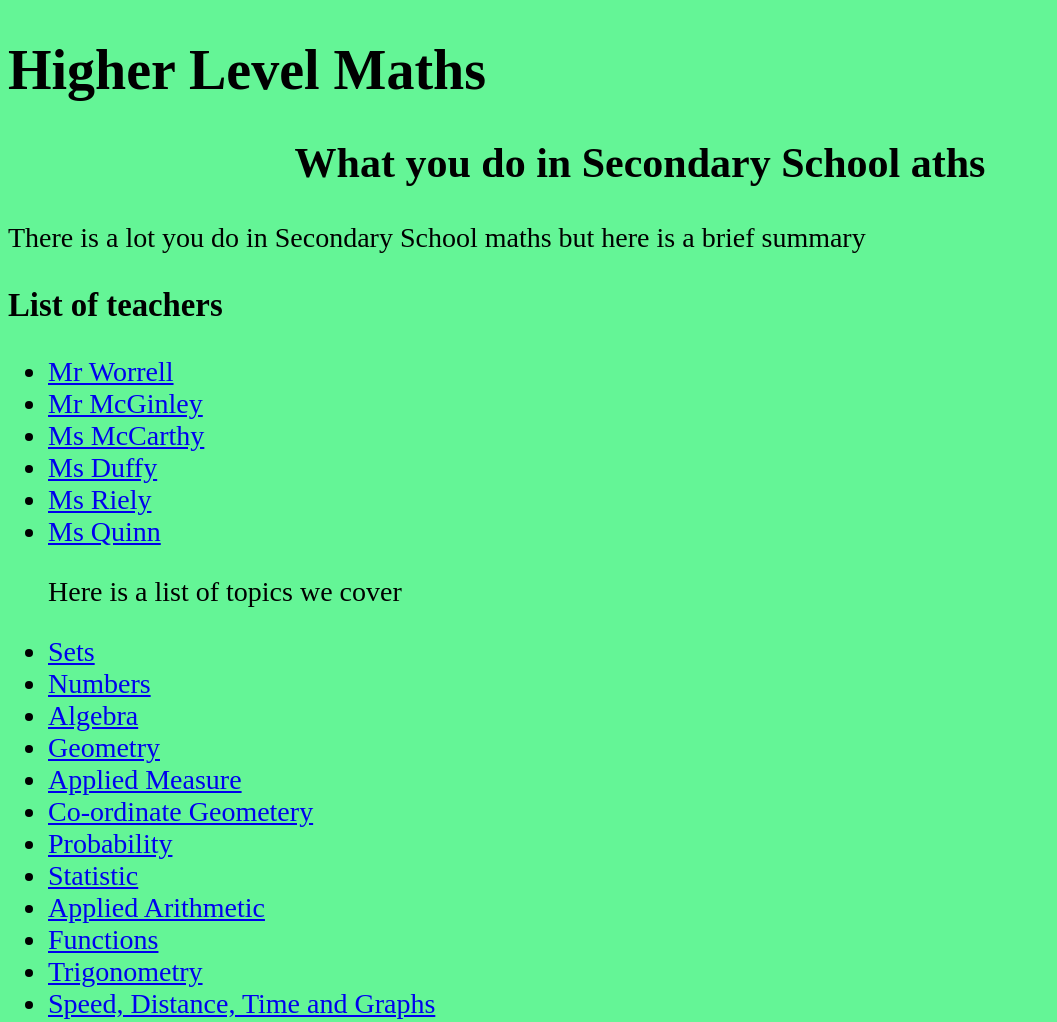
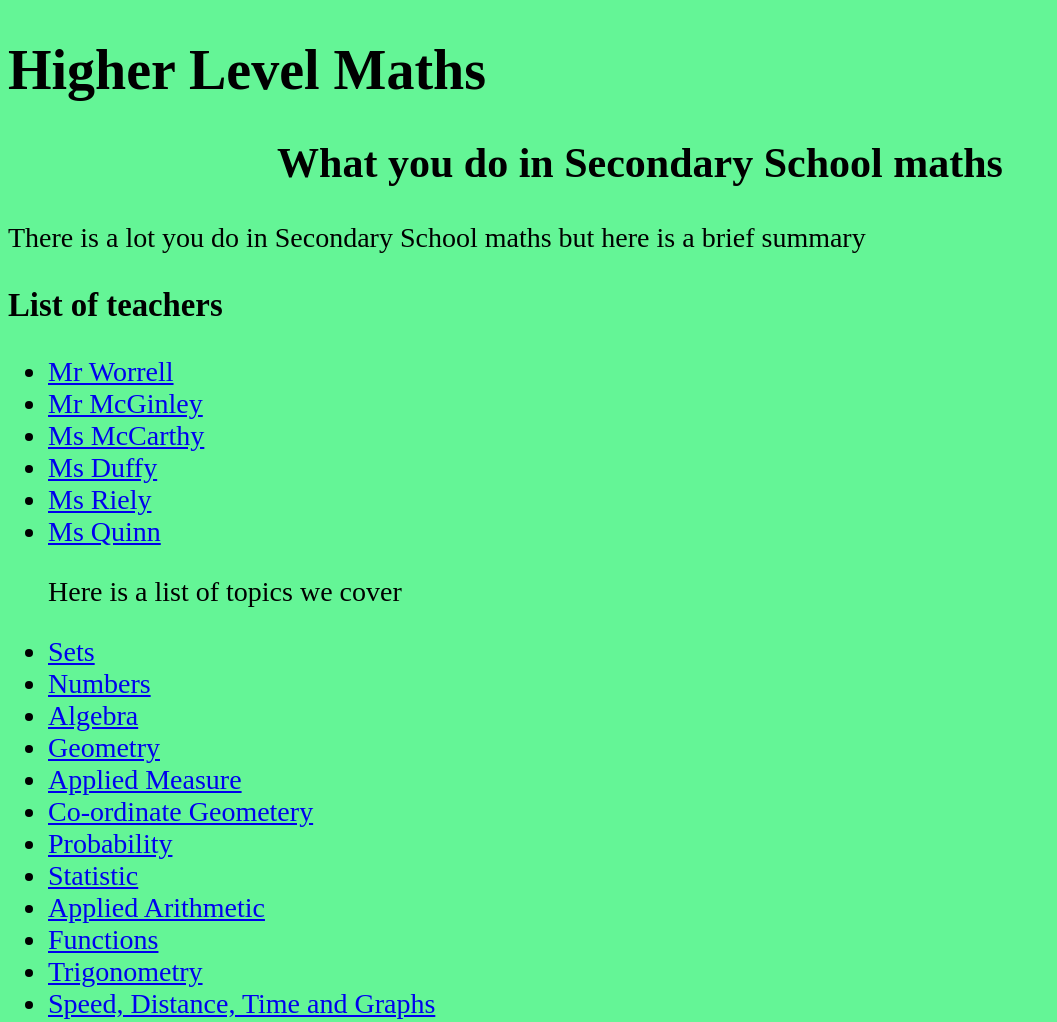
Before and after one commit to IrishColin/MATHS, a plain HTML site: page index.html in a window 1280 px wide. Shown: the top 1022 px of the page, without its empty margins (0-1057 px from the left). Drawn offline with Linux system fonts and the light colour scheme.

Commit message:
Update index.html

```diff
--- a/index.html
+++ b/index.html
@@ -46,7 +46,7 @@
 
 
 
-      <h2>What you do in Secondary School aths</h2>
+      <h2>What you do in Secondary School maths</h2>
       <p>There is a lot you do in Secondary School maths but here is a brief summary</p>
      <h3>List of teachers</h3>
 
```
